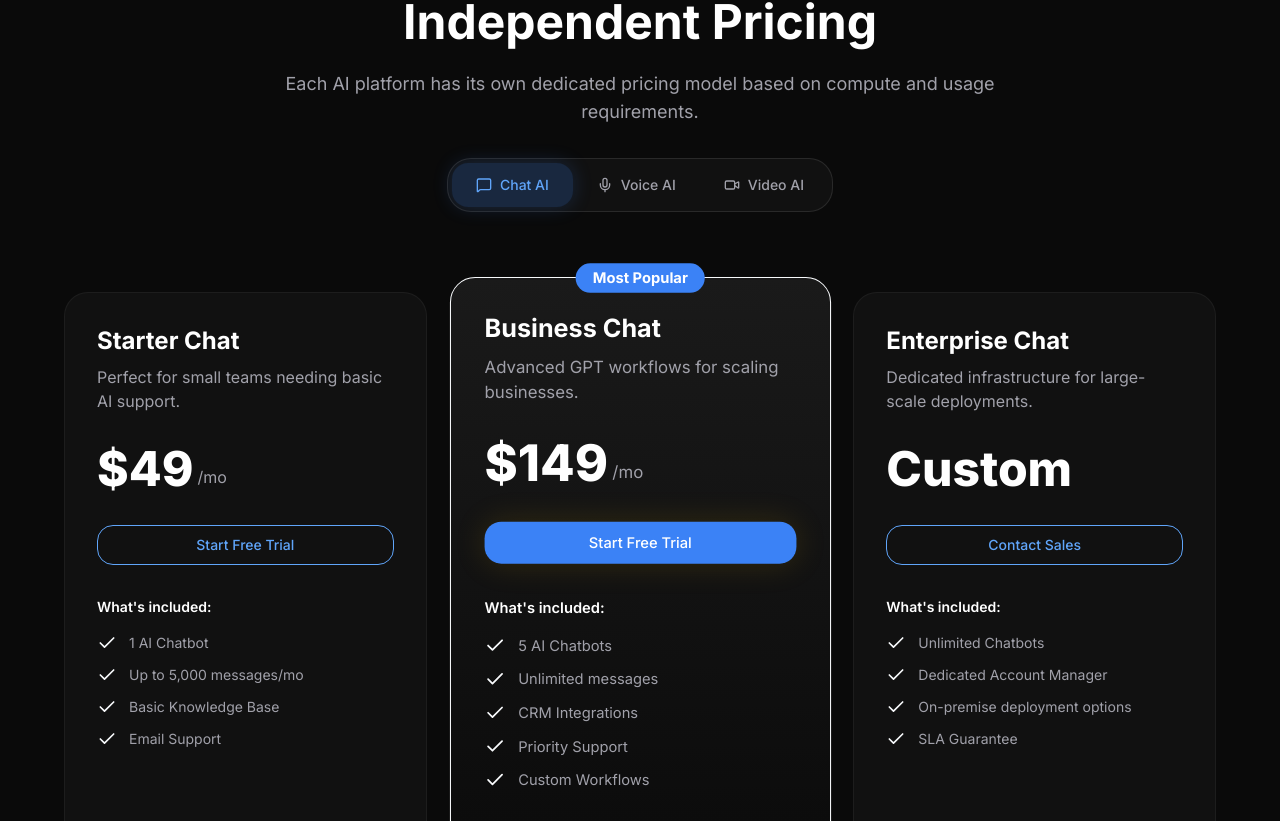
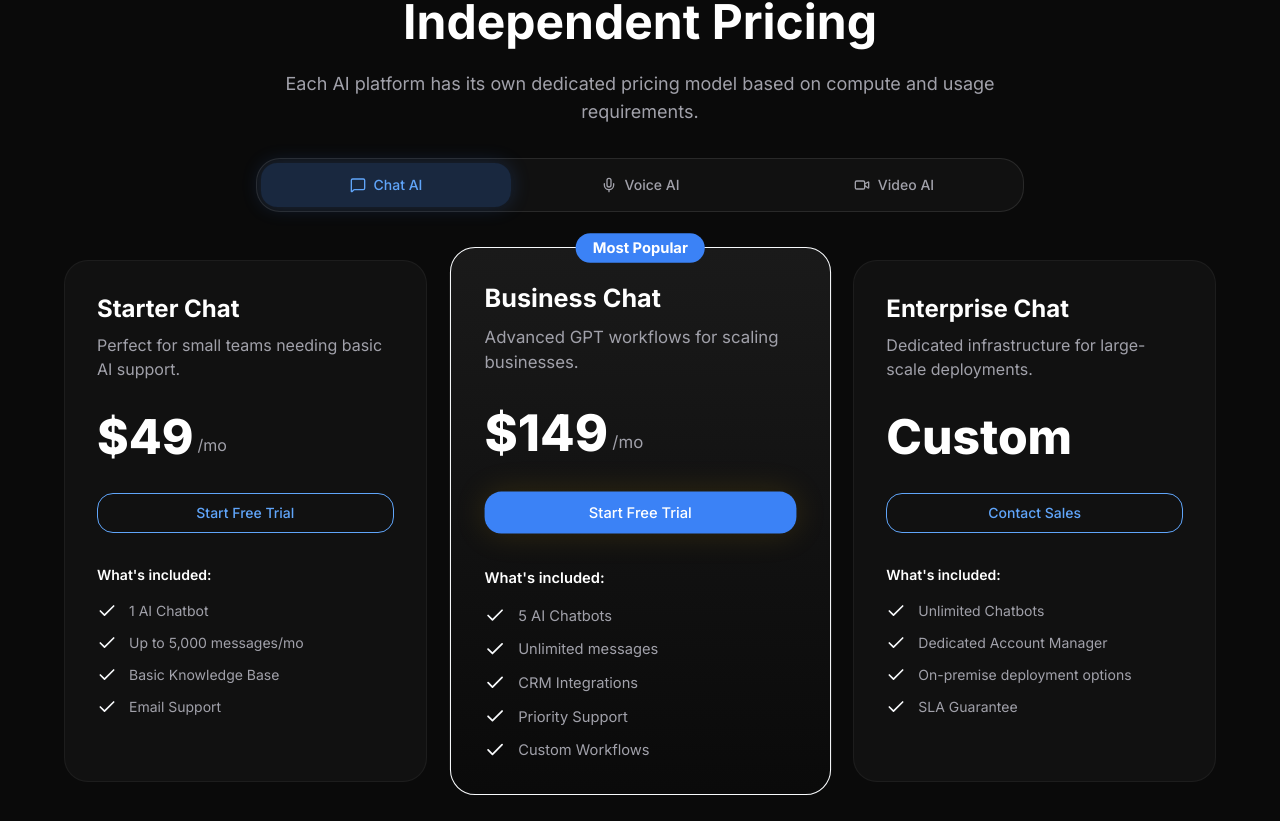
Before and after one commit to manavnagpal08/stayops-landing, a Next.js app: page / in a window 1280 px wide. Shown: the part 5199-6020 px from the top of the page. Built offline with nearby package versions, Linux system fonts and the light colour scheme.

Commit message:
style: optimize responsiveness for mobile and laptop views, fix pricing grid overflow

```diff
--- a/src/components/sections/Hero.tsx
+++ b/src/components/sections/Hero.tsx
@@ -45,7 +45,7 @@ export function Hero({ data }: { data: any }) {
             initial={{ opacity: 0, y: 20 }}
             animate={{ opacity: 1, y: 0 }}
             transition={{ duration: 0.5, delay: 0.1 }}
-            className="text-5xl md:text-7xl font-bold tracking-tight text-white mb-6"
+            className="text-4xl sm:text-5xl md:text-7xl font-bold tracking-tight text-white mb-6"
           >
             {data.titleLine1} <span className="text-transparent bg-clip-text bg-gradient-to-r from-gold-500 to-gold-300">{data.titleLine2}</span>
           </motion.h1>
@@ -54,7 +54,7 @@ export function Hero({ data }: { data: any }) {
             initial={{ opacity: 0, y: 20 }}
             animate={{ opacity: 1, y: 0 }}
             transition={{ duration: 0.5, delay: 0.2 }}
-            className="text-xl md:text-2xl text-muted mb-12 max-w-3xl mx-auto"
+            className="text-lg sm:text-xl md:text-2xl text-muted mb-12 max-w-3xl mx-auto"
           >
             {data.subtitle}
           </motion.p>
--- a/src/components/sections/PlatformShowcase.tsx
+++ b/src/components/sections/PlatformShowcase.tsx
@@ -82,7 +82,7 @@ export function PlatformShowcase({ data }: { data: any }) {
                 </div>
 
                 <div>
-                  <h3 className="text-4xl lg:text-5xl font-bold text-white mb-4 tracking-tight">{platform.name}</h3>
+                  <h3 className="text-3xl sm:text-4xl lg:text-5xl font-bold text-white mb-4 tracking-tight">{platform.name}</h3>
                   <div className="h-1 w-24 rounded-full bg-gradient-to-r from-transparent via-transparent to-transparent" style={{ backgroundImage: `linear-gradient(to right, var(--color-${platform.id}-500), transparent)` }} />
                 </div>
 
--- a/src/components/sections/Pricing.tsx
+++ b/src/components/sections/Pricing.tsx
@@ -24,10 +24,10 @@ export function Pricing({ data }: { data: any }) {
           </p>
 
           {/* Tabs */}
-          <div className="inline-flex items-center p-1 bg-[#111] rounded-xl border border-white/10 mb-8">
+          <div className="flex flex-wrap justify-center items-center p-1 bg-[#111] rounded-xl border border-white/10 mb-8 gap-1">
             <button
               onClick={() => setActiveTab("chat")}
-              className={`flex items-center gap-2 px-6 py-3 rounded-lg text-sm font-medium transition-all ${
+              className={`flex items-center justify-center gap-2 px-6 py-3 rounded-lg text-sm font-medium transition-all flex-1 min-w-[120px] ${
                 activeTab === "chat"
                   ? "bg-chat-500/20 text-chat-400 shadow-[0_0_20px_rgba(59,130,246,0.2)]"
                   : "text-muted hover:text-white"
@@ -37,7 +37,7 @@ export function Pricing({ data }: { data: any }) {
             </button>
             <button
               onClick={() => setActiveTab("voice")}
-              className={`flex items-center gap-2 px-6 py-3 rounded-lg text-sm font-medium transition-all ${
+              className={`flex items-center justify-center gap-2 px-6 py-3 rounded-lg text-sm font-medium transition-all flex-1 min-w-[120px] ${
                 activeTab === "voice"
                   ? "bg-voice-500/20 text-voice-400 shadow-[0_0_20px_rgba(249,115,22,0.2)]"
                   : "text-muted hover:text-white"
@@ -47,7 +47,7 @@ export function Pricing({ data }: { data: any }) {
             </button>
             <button
               onClick={() => setActiveTab("video")}
-              className={`flex items-center gap-2 px-6 py-3 rounded-lg text-sm font-medium transition-all ${
+              className={`flex items-center justify-center gap-2 px-6 py-3 rounded-lg text-sm font-medium transition-all flex-1 min-w-[120px] ${
                 activeTab === "video"
                   ? "bg-video-500/20 text-video-400 shadow-[0_0_20px_rgba(139,92,246,0.2)]"
                   : "text-muted hover:text-white"
@@ -58,7 +58,7 @@ export function Pricing({ data }: { data: any }) {
           </div>
         </div>
 
-        <div className="max-w-6xl mx-auto relative min-h-[600px]">
+        <div className="max-w-6xl mx-auto relative">
           <AnimatePresence mode="wait">
             <motion.div
               key={activeTab}
@@ -66,7 +66,7 @@ export function Pricing({ data }: { data: any }) {
               animate={{ opacity: 1, y: 0 }}
               exit={{ opacity: 0, y: -20 }}
               transition={{ duration: 0.3 }}
-              className="grid grid-cols-1 md:grid-cols-3 gap-8 absolute inset-0"
+              className="grid grid-cols-1 md:grid-cols-3 gap-8"
             >
               {currentData.plans.map((plan: any, index: number) => (
                 <div
```
